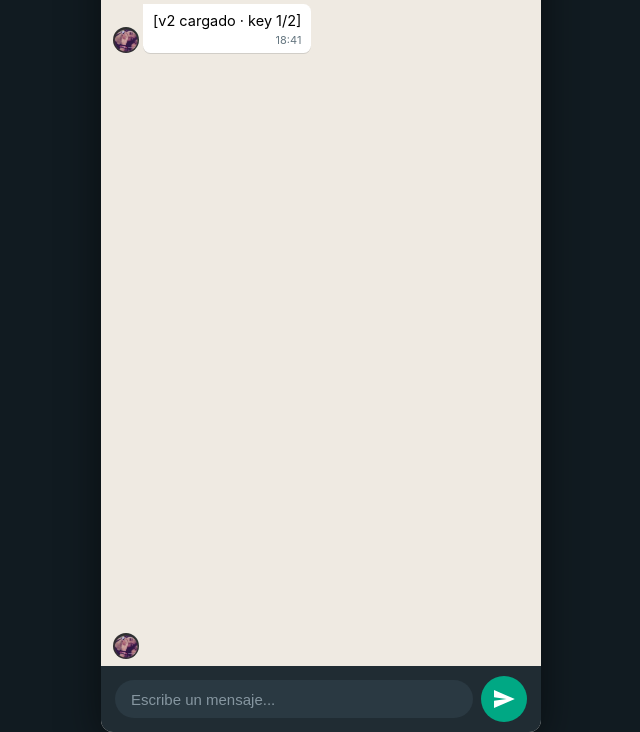
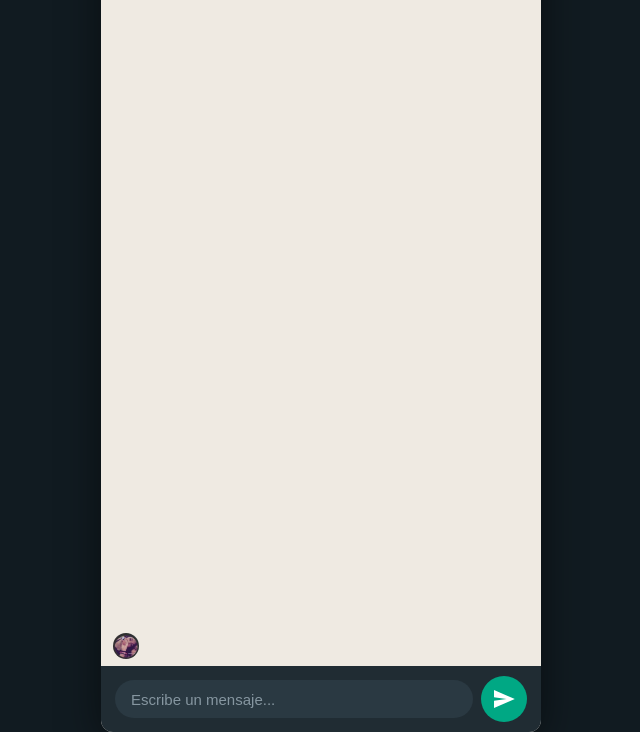
Before and after one commit to Robertolopez3/Lady-Bot, a plain HTML site: page index.html in a window 1280 px wide. Shown: the part 68-800 px from the top of the page, without its empty margins (319-959 px from the left). Drawn offline with Linux system fonts and the light colour scheme.

Commit message:
Remove debug logs from init

```diff
--- a/index.html
+++ b/index.html
@@ -396,12 +396,10 @@ msgInput.addEventListener('keydown', e => { if (e.key === 'Enter') send(); });
 
 // ── Mensaje inicial de Lady ─────────────────────────────────────────────
 (async () => {
-    console.log('[init] chatbot cargado. API_KEYS length:', API_KEYS.length, 'keyIndex inicial:', keyIndex);
     await new Promise(r => setTimeout(r, 700));
     setLoading(true);
     await new Promise(r => setTimeout(r, 1800));
     setLoading(false);
-    addBubble(`[v2 cargado · key ${keyIndex + 1}/${API_KEYS.length}]`, 'lady');
 })();
 </script>
 </body>
```
